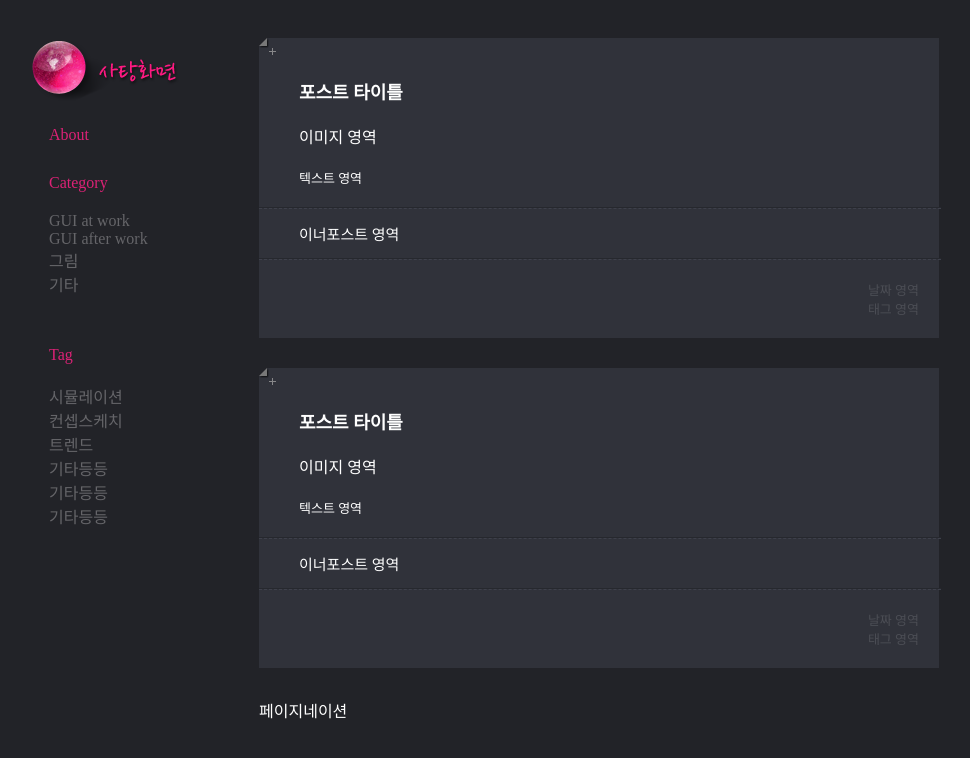
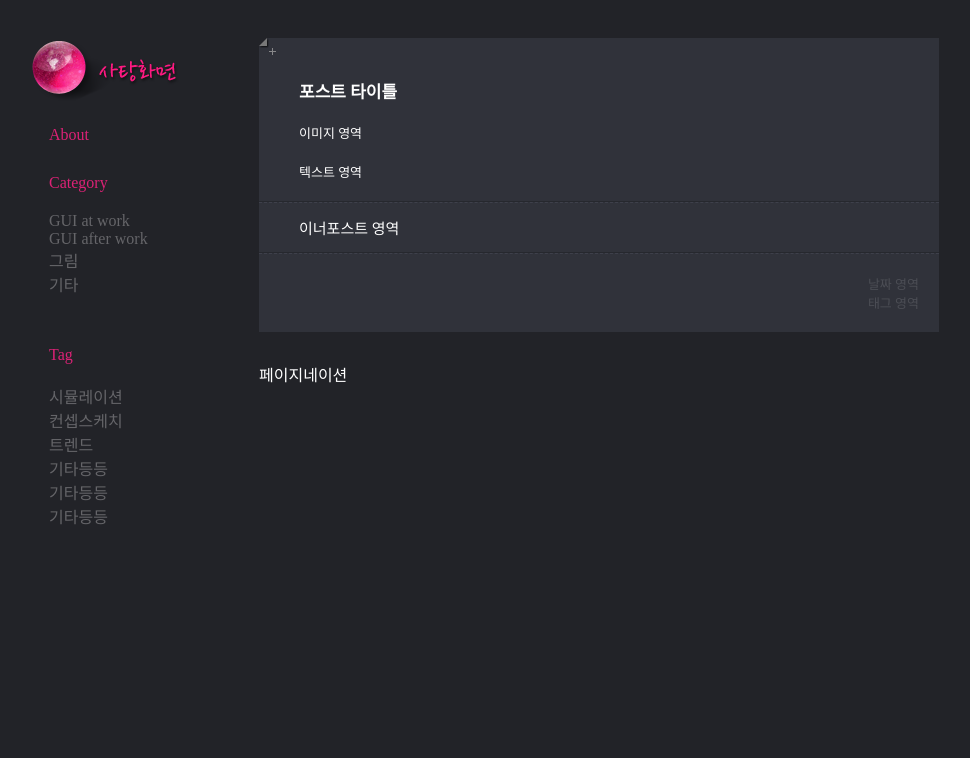
Before and after one commit to sugarui/sugaruinet, a PHP site: page / in a window 1280 px wide. Shown: the top 758 px of the page, without its empty margins (19-989 px from the left). Run offline with PHP 8.4, Linux system fonts and the light colour scheme.

Commit message:
10/02/화/02:10/집/포스트박스 그리드 기준으로 재정렬 및 이너포스트(.post_inner)의 포지셔닝,퍼센트지정삭제

```diff
--- a/index.html
+++ b/index.html
@@ -75,6 +75,7 @@
 		 			<div class="dogear">
 						<img src="./image/coner.png">
 					</div>
+
 					<div class="post">
 						<div class="title">
 							<h2>포스트 타이틀</h2>
@@ -94,7 +95,6 @@
 							<div class="border_1"> </div>
 							<div class="border_2"> </div>
 						</div>
-					</div>
 						<div class="tail">
 							<div class="datework">
 								날짜 영역
@@ -102,41 +102,6 @@
 							<div class="tag">
 								태그 영역
 							</div>
-					</div>
-					<div></div>
-				</div>
-
-				<div class="postbox">
-
-		 			<div class="dogear">
-						<img src="./image/coner.png">
-					</div>
-					<div class="post">
-						<div class="title">
-							<h2>포스트 타이틀</h2>
-						</div>
-						<div class="graphic">
-							이미지 영역
-						</div>
-						<div class="text">
-							텍스트 영역
-						</div>
-						<div class="post_inner">
-							<div class="border_1"> </div>
-							<div class="border_2"> </div>
-								<div class="text">
-								이너포스트 영역
-								</div>
-							<div class="border_1"> </div>
-							<div class="border_2"> </div>
-						</div>
-					</div>
-					<div class="tail">
-						<div class="datework">
-							날짜 영역
-						</div>
-						<div class="tag">
-							태그 영역
 						</div>
 					</div>
 
--- a/style/style.css
+++ b/style/style.css
@@ -35,7 +35,7 @@
 				padding: 0px;
 				margin: 0px;
 			}
-			h1{
+			h1,h2{
 				margin:0px;
 			}
 			.logo{
@@ -75,27 +75,24 @@
 				background-color:#30323a;
 			}
 			.post{
-				padding:40px 40px 0px 40px
+				padding-top:40px;
+				padding-bottom:20px;
 			}
 			.post .title h2{
-				font-size:18px;
-				margin:0px;
+				font-size:17px;
 			}
-			.graphic, .text{
-				margin:20px 0px;
+			.title, .graphic, .text{
+				margin-left:40px;
+				margin-right:40px;
 			}
-			.text{
-				font-size: 13px;
-			}
-			.post_inner{
-				margin:20px 0px;
-				position:relative;
-				right:40px;
-
-				width:113.6%;
+			.graphic, .text, .post_inner{
+				margin-top:20px;
+				margin-bottom:20px;
+				font-size:13px;
 			}
 			.post_inner .text{
-				margin:14px 40px;
+				margin-top:14px;
+				margin-bottom:14px;
 				font-size:15px;
 			}
 			.border_1{
@@ -106,7 +103,6 @@
 			}
 			.tail{
 				margin:20px 20px 0px 40px;
-				padding-bottom:20px;
 				text-align:right;
 				color:#4c4e55;
 				font-size:13px
```
Lines whose indentation alone changed are shown as unchanged.
